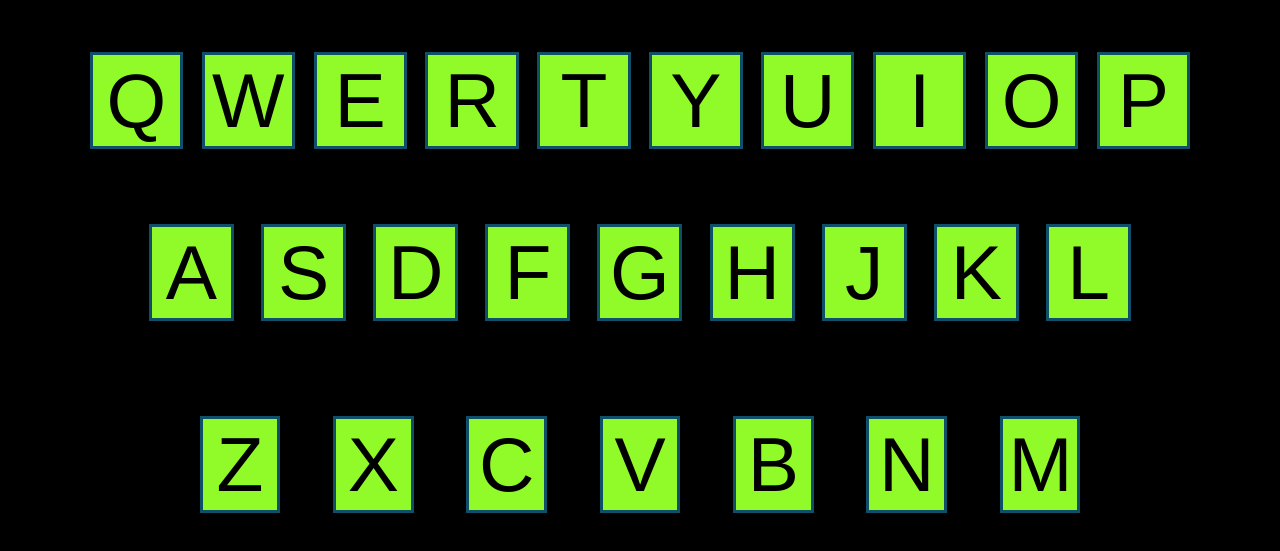
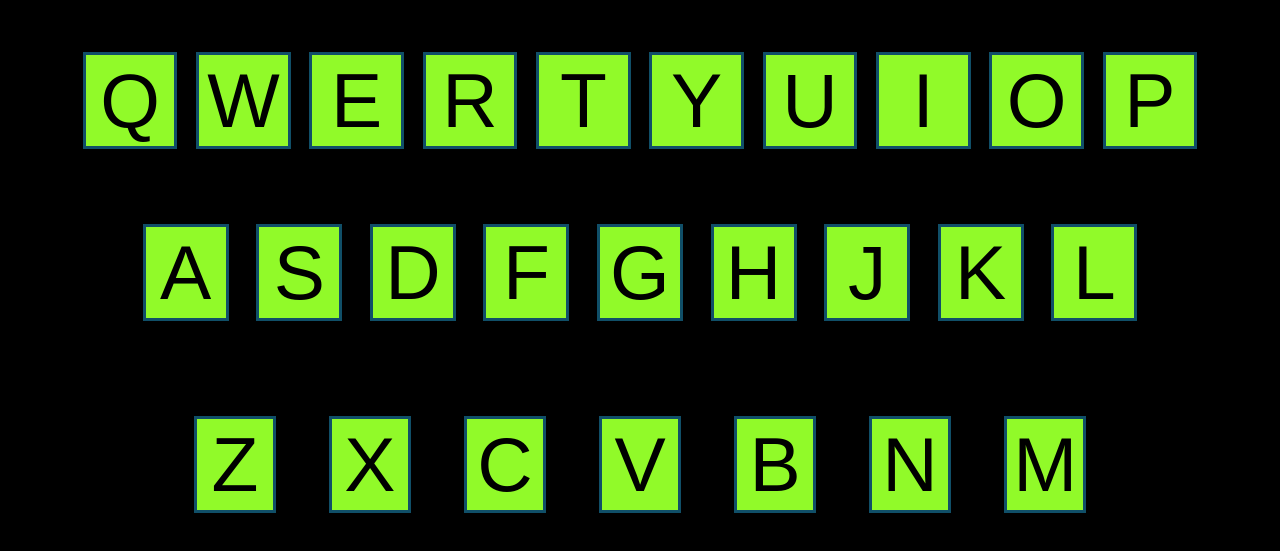
Before and after one commit to shivansh345678/project-2-key-board, a plain HTML site: page index.html in a window 1280 px wide. Shown: the part 117-668 px from the top of the page. Drawn offline with Linux system fonts and the light colour scheme.

Commit message:
Update stle.css

```diff
--- a/stle.css
+++ b/stle.css
@@ -1,6 +1,7 @@
 body
 {
   background-color:black;
+  margin:0px;
 }
 #hd
 {
@@ -38,6 +39,7 @@ body
     border:.25vw solid rgb(16, 79, 104);
     background-color: rgb(145, 250, 41);
     cursor: pointer;
+    color:black;
 }
 .pressed
 {
```
